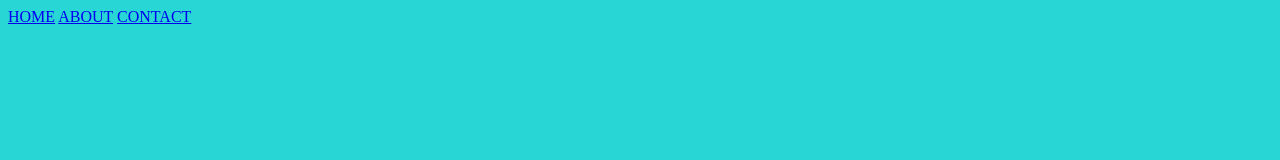
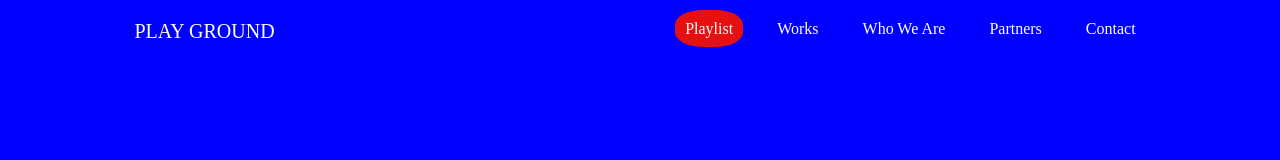
Before and after one commit to tugba-koc/playlist, a website built with webpack: page src/index.html in a window 1280 px wide. Built offline with nearby package versions, Linux system fonts and the light colour scheme.

Commit message:
cretae navbar and design

```diff
--- a/src/controllers/index.js
+++ b/src/controllers/index.js
@@ -1,7 +1,7 @@
-import Home from "./home.controller";
+import Landing from "./landing.controller";
 
 const pages = {
-    home : Home
+    landing : Landing
 };
 
 export {pages};
--- a/src/controllers/home.controller.js
+++ b/src/controllers/landing.controller.js
@@ -1,4 +1,4 @@
-import views from  "../views/home.html"
+import views from  "../views/landing.html"
 
 export default () => {
   let divElement = document.createElement("div");
--- a/src/index.html
+++ b/src/index.html
@@ -7,9 +7,16 @@
     <title>Document</title>
   </head>
   <body>
-    <a href="#/">HOME</a>
-    <a href="#/about">ABOUT</a>
-    <a href="#/contact">CONTACT</a>
+    <nav class="nav-line">
+      <a id="main-logo" href="#/">PLAY GROUND</a>
+      <div class="nav-menu-links">
+        <a id="playlist-link" href="#/landing">Playlist</a>
+        <a href="#/">Works</a>
+        <a href="#/">Who We Are</a>
+        <a href="#/">Partners</a>
+        <a href="#/">Contact</a>
+      </div>
+    </nav>
 
     <section id="root"></section>
 
--- a/src/main.css
+++ b/src/main.css
@@ -1,3 +1,59 @@
+/* navbar start */
+
 body {
-    background-color: rgb(40, 214, 214);
+  background-color: blue;
 }
+
+* {
+  font-weight: 500;
+}
+
+#main-logo {
+  font-size: 20px;
+}
+
+nav {
+  display: flex;
+  flex-direction: row;
+  justify-content: space-between;
+  width: 80%;
+  margin-left: auto;
+  margin-right: auto;
+  margin-top: 20px;
+}
+
+a {
+  text-decoration: none;
+  color: white;
+  transition: 0.1s ease-in-out;
+}
+
+.nav-menu-links a:not(:first-child) {
+  margin-left: 20px;
+  padding: 10px;
+  border-radius: 5px;
+}
+
+.nav-menu-links a:first-child {
+  margin-left: 20px;
+  padding: 10px;
+  border-radius: 40%;
+}
+
+.nav-menu-links a:hover:not(:first-child) {
+  color: rgb(255, 255, 255);
+  background-color: coral;
+}
+
+.playlist-link-active {
+  color: rgb(255, 255, 255);
+  background-color: rgb(231, 16, 16);
+}
+
+/* navbar end */
+
+/* landing page start */
+
+.head-line {
+  font-size: large;
+}
--- a/src/main.js
+++ b/src/main.js
@@ -1,6 +1,16 @@
 import "./main.css";
-import {router} from "./router/index.routes";
+import { router } from "./router/index.routes";
 
 window.addEventListener("hashchange", () => {
-    router(window.location.hash);
+  router(window.location.hash);
 });
+
+let playlist = document.getElementById("playlist-link");
+
+function loop() {
+    setInterval(() => {
+        playlist.classList.toggle("playlist-link-active");
+    }, 1000);
+}
+
+loop();
--- a/src/router/index.routes.js
+++ b/src/router/index.routes.js
@@ -1,23 +1,21 @@
-import {pages} from "../controllers/index.js";
+import { pages } from "../controllers/index.js";
 
 let content = document.getElementById("root");
 
 const router = (route) => {
   content.innerHTML = "";
   switch (route) {
-    case "#/":
-      return content.appendChild(pages.home());
+    case "#/landing":
+      return content.appendChild(pages.landing());
       break;
     case "#/about":
       console.log("about");
-
       break;
     case "#/contact":
       console.log("contact");
-
       break;
     default:
-      renderHome();
+        console.log("contact");
       break;
   }
 };
--- a/src/views/home.html
+++ /dev/null
@@ -1,2 +0,0 @@
-<h1>Home</h1>
-<p>Lorem ipsum dolor sit amet consectetur adipisicing elit. Quisquam, quidem!</p>
--- /dev/null
+++ b/src/views/landing.html
@@ -0,0 +1,9 @@
+<nav>
+  <div class="head-line">Playlist</div>
+  <li>
+    <button>Generate</button>
+  </li>
+  <li>
+    <button>Add New Item</button>
+  </li>
+</nav>
```
